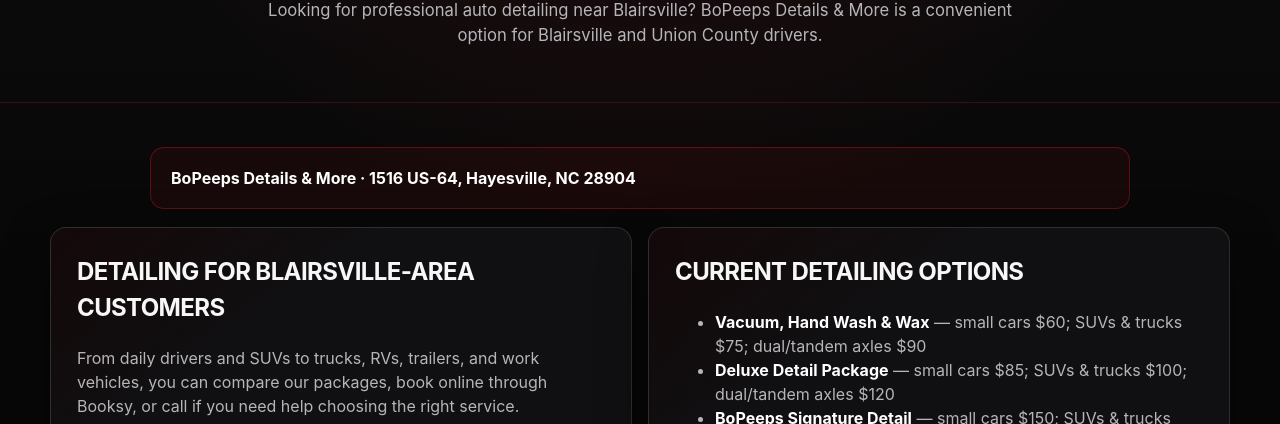
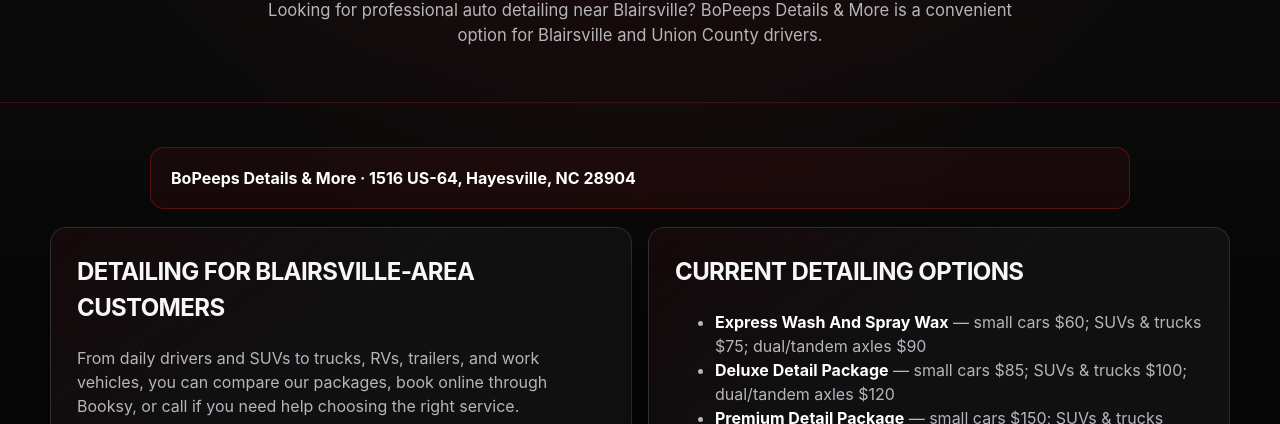
Before and after one commit to KurtusCobain/bopeeps-details-preview, a plain HTML site: page auto-detailing-blairsville-ga.html in a window 1280 px wide. Shown: the part 376-800 px from the top of the page. Drawn offline with Linux system fonts and the light colour scheme.

Commit message:
F2+F3: rename packages to exact Booksy names; add missing Booksy services to options list (test branch, not live)

```diff
--- a/auto-detailing-blairsville-ga.html
+++ b/auto-detailing-blairsville-ga.html
@@ -13,7 +13,7 @@
     <section class="seo-hero"><div class="shell"><p class="eyebrow">BoPeeps Details &amp; More</p><h1>Auto Detailing for <span>Blairsville, GA</span></h1><p class="lede">Looking for professional auto detailing near Blairsville? BoPeeps Details & More is a convenient option for Blairsville and Union County drivers.</p></div></section>
     <section class="seo-shell-section"><div class="shell">
       <div class="seo-shop-banner"><strong>BoPeeps Details &amp; More · 1516 US-64, Hayesville, NC 28904</strong></div>
-      <div class="seo-grid two" style="margin-top:18px"><article class="seo-card"><h2>Detailing for Blairsville-area customers</h2><p>From daily drivers and SUVs to trucks, RVs, trailers, and work vehicles, you can compare our packages, book online through Booksy, or call if you need help choosing the right service.</p><p><a class="text-link" href="https://www.google.com/maps/dir/?api=1&amp;destination=1516%20US-64%2C%20Hayesville%2C%20NC%2028904" target="_blank" rel="noopener">Get Directions</a></p></article><article class="seo-card"><h2>Current detailing options</h2><ul><li><strong>Vacuum, Hand Wash &amp; Wax</strong> — small cars $60; SUVs &amp; trucks $75; dual/tandem axles $90</li><li><strong>Deluxe Detail Package</strong> — small cars $85; SUVs &amp; trucks $100; dual/tandem axles $120</li><li><strong>BoPeeps Signature Detail</strong> — small cars $150; SUVs &amp; trucks $200; dual/tandem axles $250</li></ul><p><a class="text-link" href="services.html">Compare all current services →</a></p></article></div>
+      <div class="seo-grid two" style="margin-top:18px"><article class="seo-card"><h2>Detailing for Blairsville-area customers</h2><p>From daily drivers and SUVs to trucks, RVs, trailers, and work vehicles, you can compare our packages, book online through Booksy, or call if you need help choosing the right service.</p><p><a class="text-link" href="https://www.google.com/maps/dir/?api=1&amp;destination=1516%20US-64%2C%20Hayesville%2C%20NC%2028904" target="_blank" rel="noopener">Get Directions</a></p></article><article class="seo-card"><h2>Current detailing options</h2><ul><li><strong>Express Wash And Spray Wax</strong> — small cars $60; SUVs &amp; trucks $75; dual/tandem axles $90</li><li><strong>Deluxe Detail Package</strong> — small cars $85; SUVs &amp; trucks $100; dual/tandem axles $120</li><li><strong>Premium Detail Package</strong> — small cars $150; SUVs &amp; trucks $200; dual/tandem axles $250</li><li><strong>Detail Special</strong> — $100</li><li><strong>Work Truck Maintenance Detail</strong> — $125</li><li><strong>Trailer Deluxe Package</strong> — $175</li><li><strong>Truck Premium Package</strong> — $200</li><li><strong>ATV - Jet ski Wash &amp; Wax</strong> — $250</li><li><strong>RV Exterior Detail</strong> — $400</li></ul><p><a class="text-link" href="services.html">Compare all current services →</a></p></article></div>
       <div class="seo-grid two" style="margin-top:18px"><article class="seo-card"><h2>Shop information</h2><div class="seo-facts"><div class="seo-fact"><strong>Address</strong><span>1516 US-64, Hayesville, NC 28904</span></div><div class="seo-fact"><strong>Phone</strong><span>980-598-1864</span></div><div class="seo-fact"><strong>Hours</strong><span>Monday–Saturday · 7:00 AM–5:00 PM<br>Sunday · Closed</span></div></div></article><article class="seo-card"><h2>Before your appointment</h2><p>Service prices reflect standard vehicle conditions. Excessive pet hair requiring additional removal time may incur a $20 pet hair removal fee. If you are bringing an RV, trailer, PWC, or another specialty vehicle, call before booking when you need help matching it to a service.</p><p><a class="text-link" href="policies.html">View policies →</a></p></article></div>
       <div class="seo-card" style="margin-top:18px"><h2>Nearby communities</h2><p>Coming from another nearby town? Use the links below for local information, or get directions from your current location.</p><div class="seo-area-links"><a href="auto-detailing-hayesville-nc.html">Hayesville, NC</a><a href="auto-detailing-murphy-nc.html">Murphy, NC</a><a href="auto-detailing-hiawassee-ga.html">Hiawassee, GA</a><a href="auto-detailing-young-harris-ga.html">Young Harris, GA</a><a href="auto-detailing-blairsville-ga.html" aria-current="page">Blairsville, GA</a></div></div>
       <div class="seo-actions"><a class="button button-primary" data-booksy-open href="https://booksy.com/en-us/1808686_bopeeps-detail-more_other_26564_hayesville" target="_blank" rel="noopener">Book on Booksy</a><a class="button button-outline" href="https://www.google.com/maps/dir/?api=1&amp;destination=1516%20US-64%2C%20Hayesville%2C%20NC%2028904" target="_blank" rel="noopener">Get Directions</a><a class="button button-outline" href="index.html#contact">Contact BoPeeps</a></div>
```
